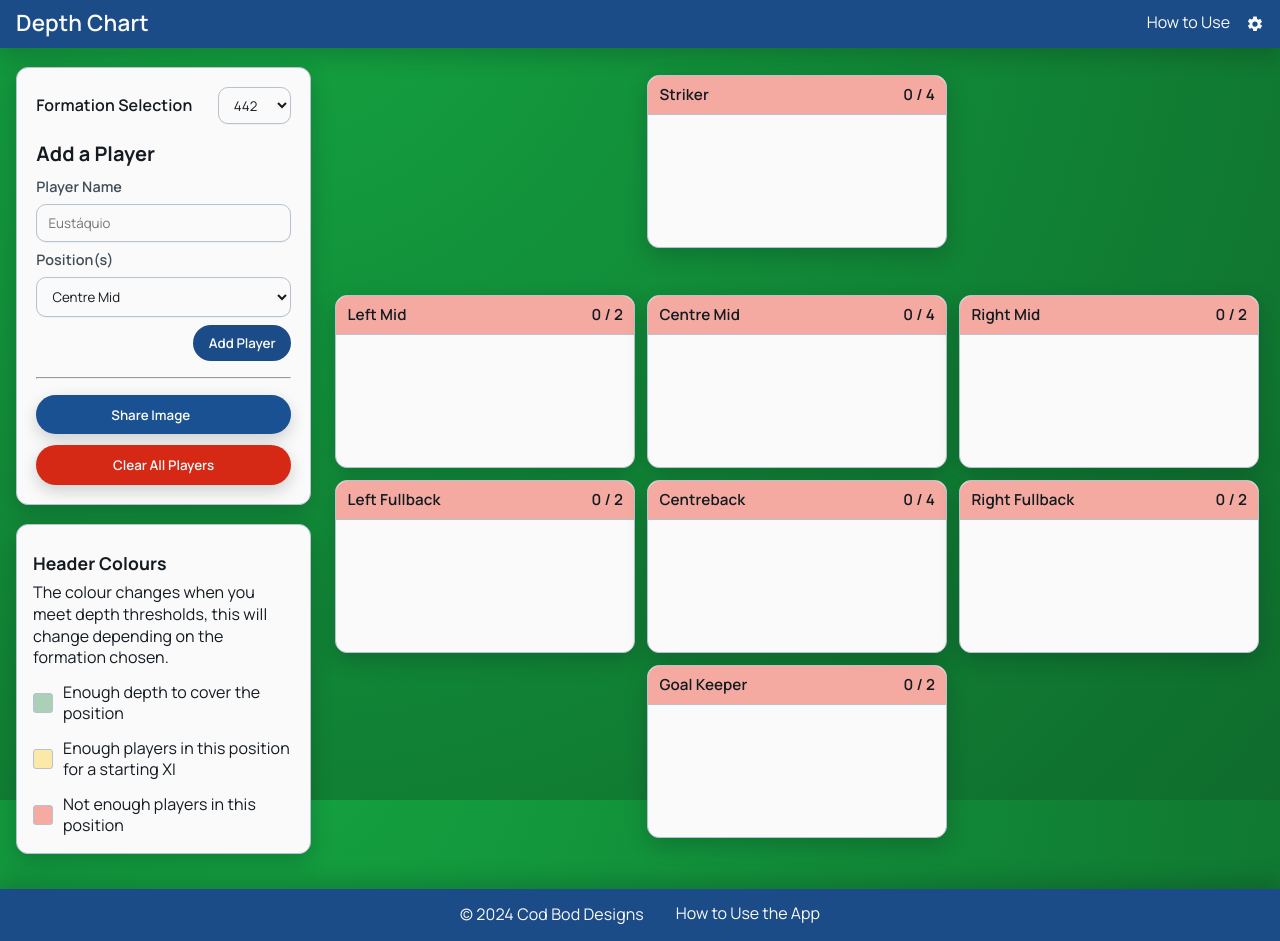
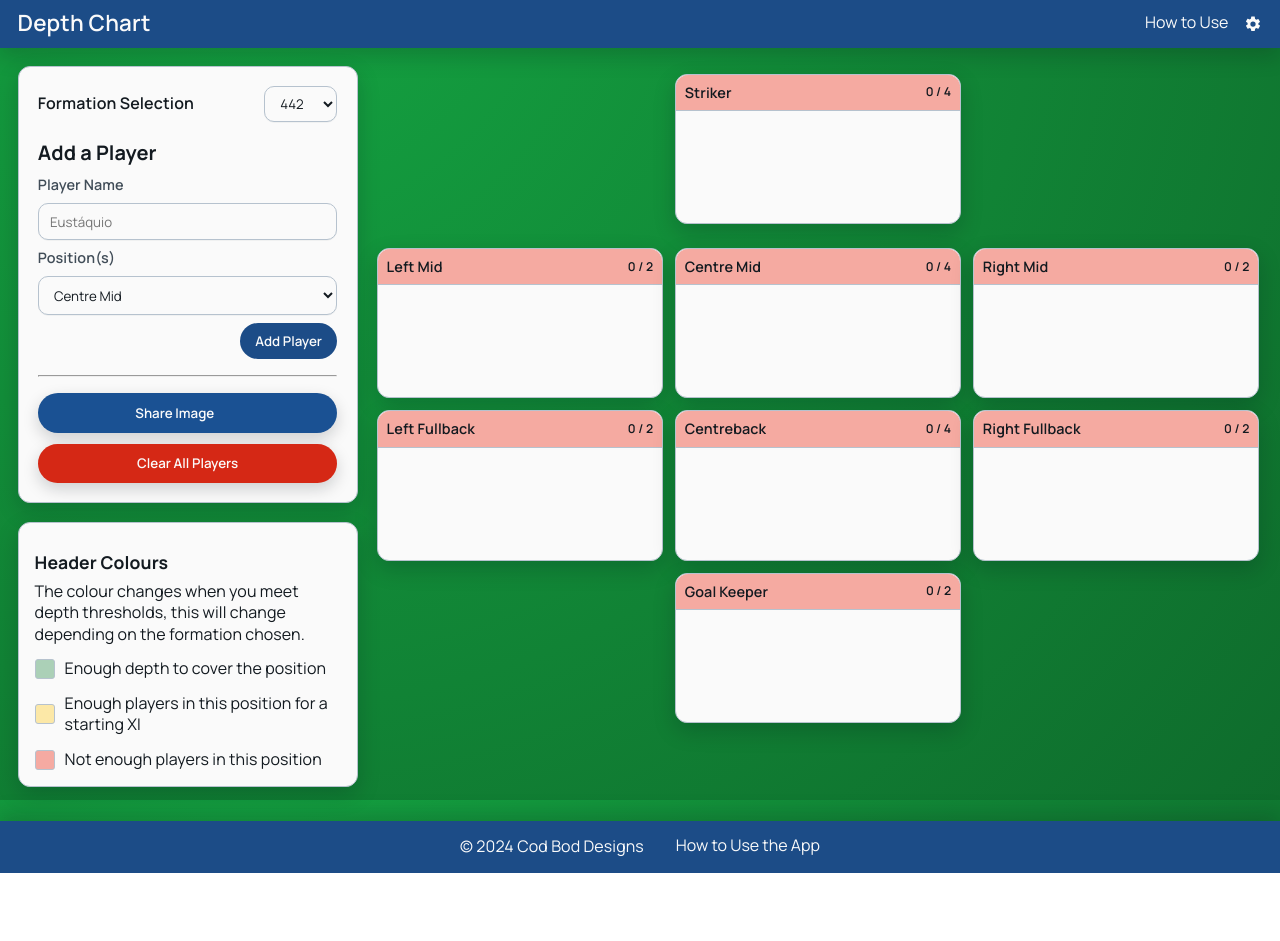
Before and after one commit to MapleThunder/depth-chart-sv, a SvelteKit app: page / in a window 1280 px wide. After the commit the page ends 873 px from the top, so only its background shows below. Built offline with nearby package versions, Linux system fonts and the light colour scheme; some icons are missing.

Commit message:
Refine chart layout responsiveness across mobile and tablet breakpoints

```diff
--- a/src/routes/+page.svelte
+++ b/src/routes/+page.svelte
@@ -95,7 +95,7 @@
 
 	<div id="position-boxes" class="position-boxes">
 		{#each positions as positionData}
-			<PositionBox positionData={positionData} show_secondary_positions={$settings.show_secondary_positions} />
+			<PositionBox {positionData} show_secondary_positions={$settings.show_secondary_positions} />
 		{/each}
 	</div>
 </div>
@@ -108,18 +108,23 @@
 
 <style>
 	div#content {
-		display: grid;
-		grid-template-columns: minmax(280px, 360px) 1fr;
+		display: flex;
+		flex-direction: column;
 		gap: 1.2rem;
 		margin: 0 auto;
 		max-width: var(--column);
-		padding: 1.2rem var(--side);
+		padding: 0.7rem 0;
+		width: 100%;
 	}
 
 	div#left-column {
 		display: flex;
 		flex-direction: column;
 		gap: 1.2rem;
+	}
+
+	div#left-column > * {
+		margin-inline: var(--side);
 	}
 
 	div.form-wrapper {
@@ -140,9 +145,10 @@
 	}
 
 	.position-boxes {
-		padding: 0.5rem 0.3rem 1rem;
+		padding: 0.4rem 0 0.9rem;
 		display: grid;
-		gap: 12px;
+		grid-template-columns: repeat(3, minmax(0, 1fr));
+		gap: 0.28rem;
 		grid-template-areas:
 			".. ST .."
 			"LW CAM RW"
@@ -217,17 +223,56 @@
 		border: 1px solid var(--panel-border);
 	}
 
-	@media screen and (max-width: 700px) {
+	@media screen and (min-width: 390px) {
+		.position-boxes {
+			gap: 0.4rem;
+		}
+	}
+
+	@media screen and (min-width: 768px) {
 		div#content {
-			display: flex;
-			flex-direction: column;
-			padding: 0.7rem var(--side);
+			padding: 0.9rem 0;
 		}
 
 		.position-boxes {
-			padding: 16px 0;
-			grid-gap: 10px;
-			margin-top: 10px;
+			padding: 0.45rem 0 1rem;
+			gap: 0.55rem;
+		}
+	}
+
+	@media screen and (min-width: 810px) {
+		div#content {
+			display: grid;
+			grid-template-columns: minmax(280px, 340px) 1fr;
+			align-items: start;
+			gap: 1rem;
+			padding: 1.1rem var(--side);
+		}
+
+		div#left-column > * {
+			margin-inline: 0;
+		}
+
+		.position-boxes {
+			padding: 0.5rem 0.2rem 1rem;
+			gap: 0.75rem;
+		}
+	}
+
+	@media screen and (min-width: 1366px) {
+		div#content {
+			grid-template-columns: minmax(300px, 360px) 1fr;
+			gap: 1.2rem;
+		}
+
+		.position-boxes {
+			gap: 0.85rem;
+		}
+	}
+
+	@media screen and (min-width: 1920px) {
+		.position-boxes {
+			gap: 1rem;
 		}
 	}
 </style>
--- a/src/routes/PlayerList.svelte
+++ b/src/routes/PlayerList.svelte
@@ -264,7 +264,9 @@
 					{#if isSecondary(player)}
 						<span class="meta-row">
 							{#if getPrimaryPosition(player)}
-									<span class="pill role-pill role-primary">Primary: {getPrimaryPosition(player)}</span>
+								<span class="pill role-pill role-primary"
+									>Primary: {getPrimaryPosition(player)}</span
+								>
 							{/if}
 							<span class="pill role-pill role-secondary">2nd</span>
 						</span>
@@ -333,7 +335,7 @@
 		background-color: var(--white);
 		border: 1px solid var(--panel-border);
 		border-radius: 10px;
-		padding: 0.15rem 0.25rem;
+		padding: 0.12rem 0.16rem;
 		user-select: none;
 		position: relative;
 		overflow: hidden;
@@ -379,12 +381,18 @@
 		flex-direction: column;
 		align-items: flex-start;
 		gap: 0.15rem;
-		padding: 0.1rem 0.25rem;
+		min-width: 0;
+		padding: 0.08rem 0.14rem;
 	}
 
 	.player-name {
+		display: block;
 		font-weight: 600;
 		line-height: 1.1;
+		max-width: 100%;
+		overflow: hidden;
+		text-overflow: ellipsis;
+		white-space: nowrap;
 	}
 
 	.meta-row {
@@ -397,9 +405,9 @@
 	.pill {
 		display: inline-flex;
 		align-items: center;
-		padding: 0.05rem 0.4rem;
+		padding: 0.03rem 0.26rem;
 		border-radius: 999px;
-		font-size: 0.68rem;
+		font-size: 0.56rem;
 		line-height: 1.15;
 		border: 1px solid transparent;
 		background: rgba(255, 255, 255, 0.75);
@@ -418,8 +426,8 @@
 	}
 
 	.buttons {
-		width: 32px;
-		min-width: 32px;
+		width: 24px;
+		min-width: 24px;
 		margin: auto 0;
 		display: flex;
 		flex-direction: column;
@@ -427,8 +435,8 @@
 
 	.buttons button {
 		cursor: pointer;
-		width: 18px;
-		height: 18px;
+		width: 20px;
+		height: 20px;
 		margin: 0 auto;
 		padding: 0;
 		border: 1px solid rgba(0, 0, 0, 0);
@@ -481,11 +489,47 @@
 		opacity: 1;
 	}
 
-	@media screen and (max-width: 700px) {
-		div.content {
-			white-space: nowrap;
-			overflow: hidden;
-			text-overflow: ellipsis;
+	@media screen and (min-width: 390px) {
+		.pill {
+			font-size: 0.6rem;
+			padding: 0.04rem 0.3rem;
+		}
+
+		.buttons {
+			width: 26px;
+			min-width: 26px;
+		}
+
+		.buttons button {
+			width: 22px;
+			height: 22px;
+		}
+	}
+
+	@media screen and (min-width: 768px) {
+		.item {
+			padding: 0.18rem 0.3rem;
+		}
+
+		.pill {
+			font-size: 0.64rem;
+		}
+	}
+
+	@media screen and (min-width: 810px) {
+		.buttons {
+			width: 32px;
+			min-width: 32px;
+		}
+
+		.buttons button {
+			width: 22px;
+			height: 22px;
+		}
+
+		.pill {
+			font-size: 0.68rem;
+			padding: 0.05rem 0.4rem;
 		}
 
 		.meta-row {
--- a/src/routes/PositionBox.svelte
+++ b/src/routes/PositionBox.svelte
@@ -8,7 +8,9 @@
 	export let positionData: PositionData;
 	export let show_secondary_positions = false;
 
-	$: visible_positions = new Set(getPositionSelectOptions($formation).map((option) => option.value));
+	$: visible_positions = new Set(
+		getPositionSelectOptions($formation).map((option) => option.value),
+	);
 
 	$: primary_players = $players
 		.filter((plyr) => getVisibleAssignedPosition(plyr, visible_positions) === positionData.position)
@@ -71,13 +73,14 @@
 		border: var(--border);
 		border-radius: var(--border-radius);
 		background-color: var(--paper);
-		width: 300px;
-		min-height: 150px;
+		width: 100%;
+		min-width: 0;
+		min-height: 8.2rem;
 		box-shadow: var(--panel-shadow-soft);
 	}
 
 	div.position-header {
-		padding: 0.55rem 0.7rem;
+		padding: 0.38rem 0.34rem;
 		border-bottom: var(--border);
 		border-radius: var(--border-radius) var(--border-radius) 0 0;
 		font-weight: 600;
@@ -86,9 +89,22 @@
 	div.header-content {
 		display: flex;
 		justify-content: space-between;
-		gap: 5px;
+		gap: 0.35rem;
 		align-items: center;
-		font-size: 0.95rem;
+		font-size: clamp(0.58rem, 2.2vw, 0.9rem);
+	}
+
+	div.position-header span {
+		min-width: 0;
+		overflow: hidden;
+		text-overflow: ellipsis;
+		white-space: nowrap;
+	}
+
+	div.depth-ratio {
+		font-size: clamp(0.53rem, 1.7vw, 0.78rem);
+		white-space: nowrap;
+		min-width: fit-content;
 	}
 
 	div.player-list {
@@ -96,21 +112,40 @@
 		height: 100%;
 	}
 
-	@media screen and (max-width: 700px) {
+	@media screen and (min-width: 390px) {
 		div.position-box-wrapper {
-			max-width: 132px;
-			font-size: 0.85rem;
+			min-height: 9rem;
+		}
+	}
+
+	@media screen and (min-width: 768px) {
+		div.position-box-wrapper {
+			width: 100%;
 		}
 
-		div.position-header span {
-			white-space: nowrap;
-			overflow: hidden;
-			text-overflow: ellipsis;
+		div.position-header {
+			padding: 0.5rem 0.55rem;
+		}
+	}
+
+	@media screen and (min-width: 810px) {
+		div.position-box-wrapper {
+			min-height: 9.4rem;
+		}
+
+		div.header-content {
+			font-size: 0.9rem;
+			gap: 0.5rem;
 		}
 
 		div.depth-ratio {
-			font-size: 0.7rem;
-			min-width: fit-content;
+			font-size: 0.76rem;
+		}
+	}
+
+	@media screen and (min-width: 1366px) {
+		div.position-box-wrapper {
+			min-height: 9.8rem;
 		}
 	}
 </style>
--- a/src/styles.css
+++ b/src/styles.css
@@ -48,7 +48,7 @@ html {
 	--danger-button-bg-hover: hsl(6, 86%, 54%);
 
 	--column: 80rem;
-	--side: 1rem;
+	--side: 0.55rem;
 	--border: solid 1px var(--panel-border);
 	--debug-border: 1px dashed var(--red);
 	--border-radius: 12px;
@@ -69,6 +69,46 @@ body {
 	color: var(--text-dark);
 	letter-spacing: 0.1px;
 	line-height: 1.35;
+}
+
+@media screen and (min-width: 360px) {
+	html {
+		--side: 0.7rem;
+	}
+}
+
+@media screen and (min-width: 390px) {
+	html {
+		--side: 0.85rem;
+	}
+}
+
+@media screen and (min-width: 768px) {
+	html {
+		--column: 88rem;
+		--side: 1rem;
+	}
+}
+
+@media screen and (min-width: 810px) {
+	html {
+		--column: 92rem;
+		--side: 1.1rem;
+	}
+}
+
+@media screen and (min-width: 1366px) {
+	html {
+		--column: 106rem;
+		--side: 1.25rem;
+	}
+}
+
+@media screen and (min-width: 1920px) {
+	html {
+		--column: 120rem;
+		--side: 1.5rem;
+	}
 }
 
 button {
```
Lines whose indentation alone changed are shown as unchanged.
